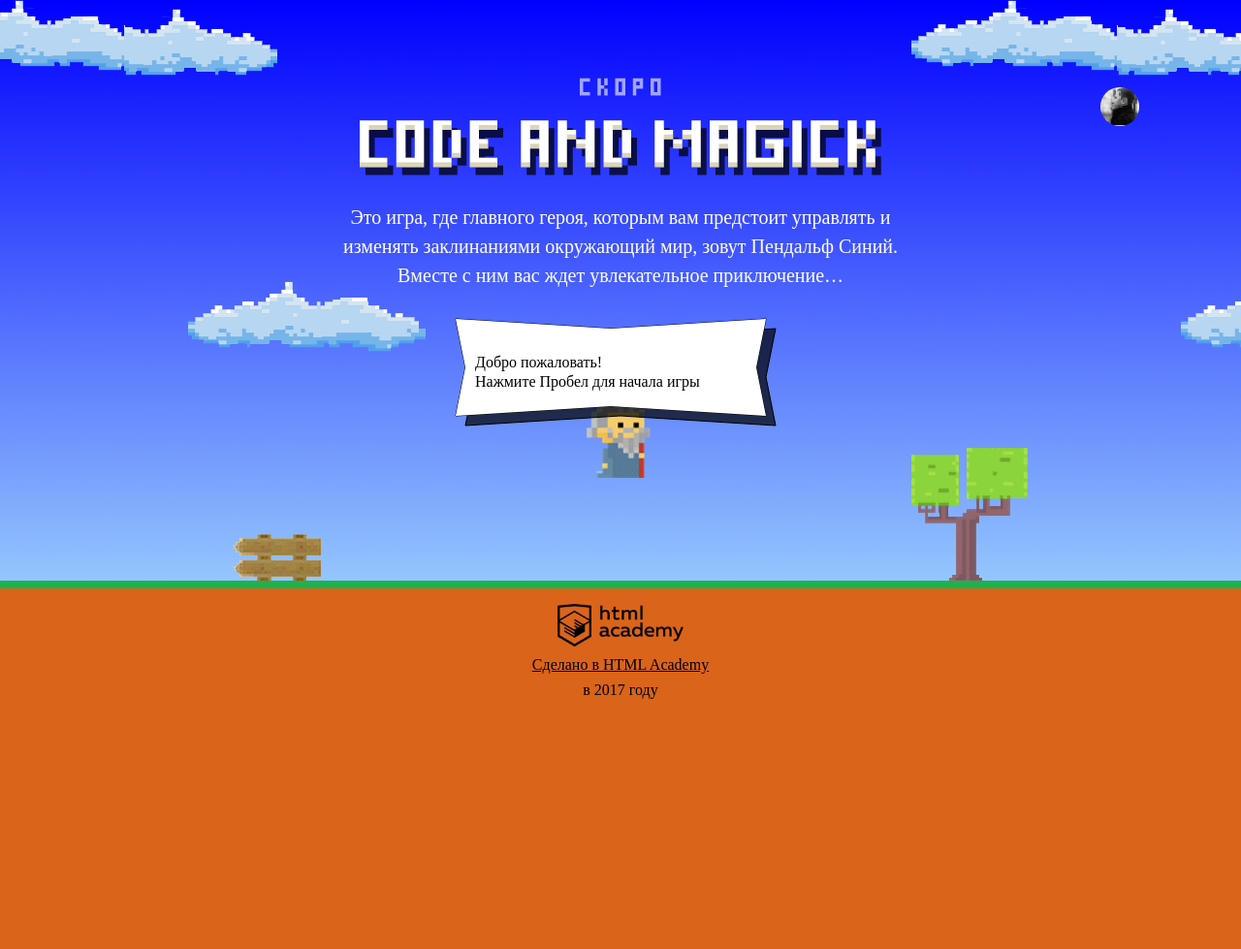
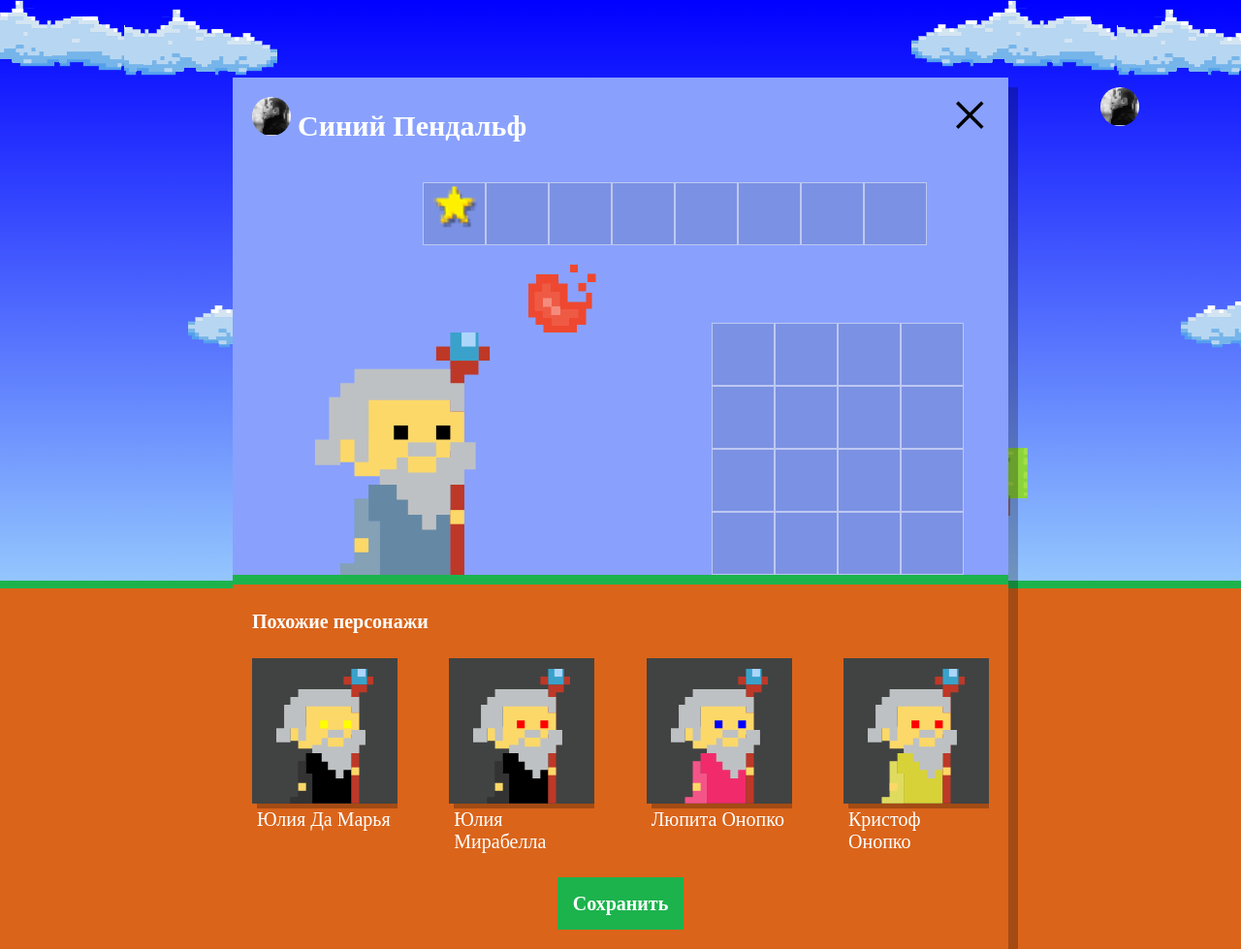
Before and after one commit to Makskokhtenko/10139-code-and-magick-19, a website: page index.html in a window 1280 px wide. Shown: the whole page at 97% size. Before the commit the page ends 800 px from the top, so only its background shows below. Drawn offline with Linux system fonts and the light colour scheme; a web font is replaced by a local one.

Commit message:
add similar wizards

```diff
--- a/index.html
+++ b/index.html
@@ -211,6 +211,7 @@
 </script>
 <script src="js/stats.js"></script>
 <script src="js/game.js"></script>
+<script src="js/setup.js"></script>
 
 </body>
 </html>
--- /dev/null
+++ b/js/setup.js
@@ -0,0 +1,65 @@
+'use strict';
+
+var userDialog = document.querySelector('.setup');
+userDialog.classList.remove('hidden');
+
+var similarListElement = document.querySelector('.setup-similar-list');
+var similarWizardTemplate = document.querySelector('#similar-wizard-template')
+    .content
+    .querySelector('.setup-similar-item');
+
+var WIZARD_NAMES = ['Иван', 'Хуан Себастьян', 'Мария', 'Кристоф', 'Виктор', 'Юлия', 'Люпита', 'Вашингтон'];
+var WIZARD_SURNAMES = ['Да Марья', 'Верон', 'Мирабелла', 'Вальц', 'Онопко', 'Топольницкая', 'Нионго', 'Ирвинг'];
+var WIZARD_COATS = ['rgb(101, 137, 164)', 'rgb(241, 43, 107)', 'rgb(146, 100, 161)', 'rgb(56, 159, 117)', 'rgb(215, 210, 55)', 'rgb(0, 0, 0)'];
+var WIZARD_EYES = ['black', 'red', 'blue', 'yellow', 'green'];
+
+var generateRandomColor = function (color) {
+  var randomData = color[Math.floor(Math.random() * color.length)];
+  return randomData;
+};
+
+var generateName = function () {
+  var wizardName = generateRandomColor(WIZARD_NAMES) + ' ' + generateRandomColor(WIZARD_SURNAMES);
+  return wizardName;
+};
+
+var wizards = [
+  {
+    name: generateName(),
+    coatColor: generateRandomColor(WIZARD_COATS),
+    eyesColor: generateRandomColor(WIZARD_EYES)
+  },
+  {
+    name: generateName(),
+    coatColor: generateRandomColor(WIZARD_COATS),
+    eyesColor: generateRandomColor(WIZARD_EYES)
+  },
+  {
+    name: generateName(),
+    coatColor: generateRandomColor(WIZARD_COATS),
+    eyesColor: generateRandomColor(WIZARD_EYES)
+  },
+  {
+    name: generateName(),
+    coatColor: generateRandomColor(WIZARD_COATS),
+    eyesColor: generateRandomColor(WIZARD_EYES)
+  }
+];
+
+var renderWizard = function (wizard) {
+  var wizardElement = similarWizardTemplate.cloneNode(true);
+
+  wizardElement.querySelector('.setup-similar-label').textContent = wizard.name;
+  wizardElement.querySelector('.wizard-coat').style.fill = wizard.coatColor;
+  wizardElement.querySelector('.wizard-eyes').style.fill = wizard.eyesColor;
+
+  return wizardElement;
+};
+
+var fragment = document.createDocumentFragment();
+for (var i = 0; i < wizards.length; i++) {
+  fragment.appendChild(renderWizard(wizards[i]));
+}
+similarListElement.appendChild(fragment);
+
+userDialog.querySelector('.setup-similar').classList.remove('hidden');
```
